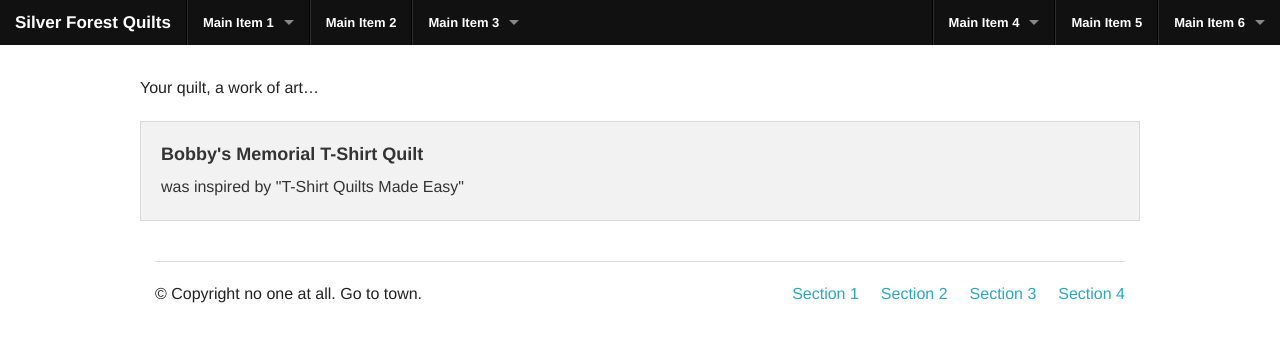
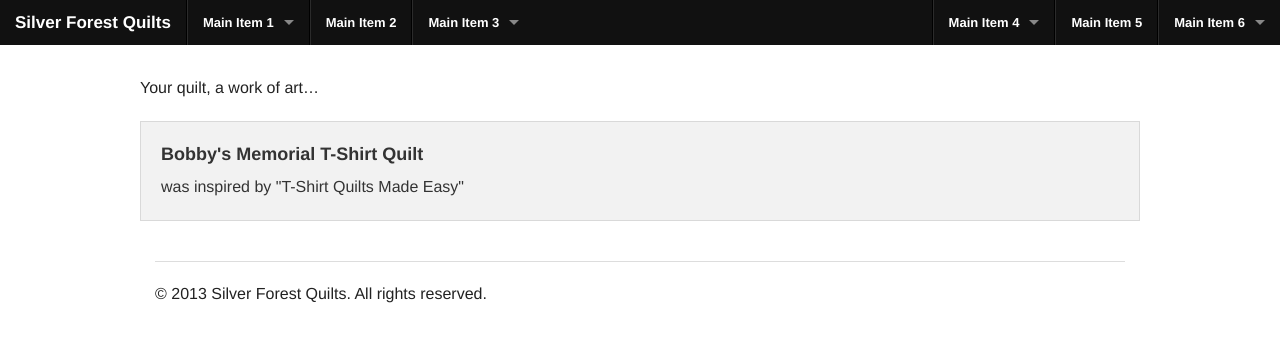
Before and after one commit to JeremyIglehart/silverforestquilts.github.io, a Jekyll site: the page built from index.md, in a window 1280 px wide. Shown: the top 342 px of the page. Built offline with Jekyll 4.4.1, drawn with Linux system fonts in a browser that asks for light colours; Markdown is read by kramdown in place of the engine named in the settings.

Commit message:
Changed Copyright

```diff
--- a/_layouts/default.html
+++ b/_layouts/default.html
@@ -151,15 +151,7 @@
       <hr />
       <div class="row">
         <div class="large-6 columns">
-          <p>&copy; Copyright no one at all. Go to town.</p>
-        </div>
-        <div class="large-6 columns">
-          <ul class="inline-list right">
-            <li><a href="#">Section 1</a></li>
-            <li><a href="#">Section 2</a></li>
-            <li><a href="#">Section 3</a></li>
-            <li><a href="#">Section 4</a></li>
-          </ul>
+          <p>&copy; 2013 Silver Forest Quilts. All rights reserved.</p>
         </div>
       </div>
     </div>
```
